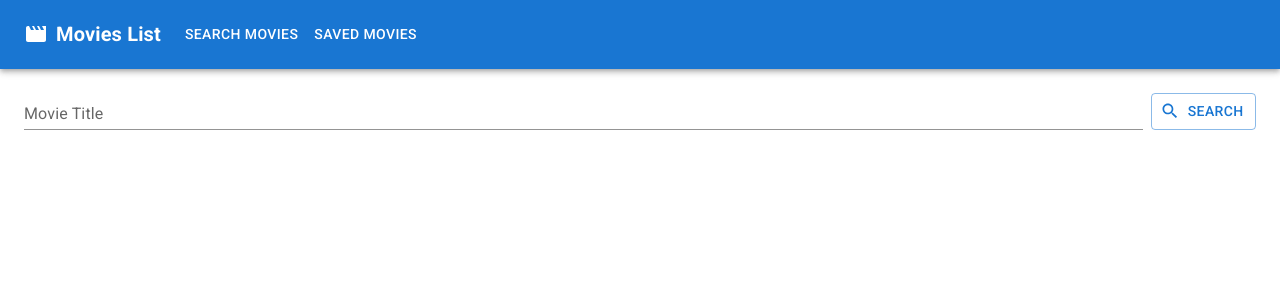
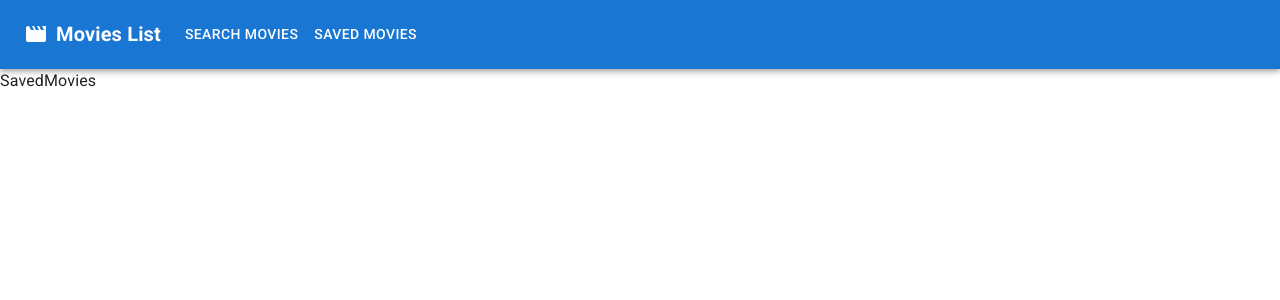
Before and after one commit to EHollingerFllStk/Movies-frontend, a React (Create React App) app in the folder frontend/: page /saved-movies in a window 1280 px wide. Shown: the top 300 px of the page. Built offline with nearby package versions, Linux system fonts and the light colour scheme.

Commit message:
add saved-movies page

```diff
--- a/frontend/src/App.js
+++ b/frontend/src/App.js
@@ -1,17 +1,22 @@
 import { CssBaseline } from "@mui/material";
+import { BrowserRouter, Routes, Route } from "react-router-dom";
 
 import Navbar from "./components/Navbar";
 import SearchMovies from "./pages/SearchMovies";
+import SavedMovies from "./pages/SavedMovies";
 
 
 
 function App() {
   return (
-    <div>
+    <BrowserRouter>
       <CssBaseline />
       <Navbar />
-      <SearchMovies />
-    </div>
+      <Routes>
+        <Route path="/" element={<SearchMovies />} />
+        <Route path="/saved-movies" element={<SavedMovies />} />
+      </Routes>
+    </BrowserRouter>
   );
 }
 
--- a/frontend/src/components/MovieList.js
+++ b/frontend/src/components/MovieList.js
@@ -13,9 +13,7 @@ const { data = [] } = props;
                     key={d.imdbID}>
                         <MovieListItem title={d.title} year={d.year} imdbID={d.imdbID} poster={d.poster} type={d.type} />
                     </Grid>
-
-                )
-
+                 )
             })}
         </Grid>
     </Container>
--- /dev/null
+++ b/frontend/src/pages/SavedMovies.js
@@ -0,0 +1,7 @@
+import React from 'react'
+
+export default function SavedMovies() {
+  return (
+    <div>SavedMovies</div>
+  )
+}
```
